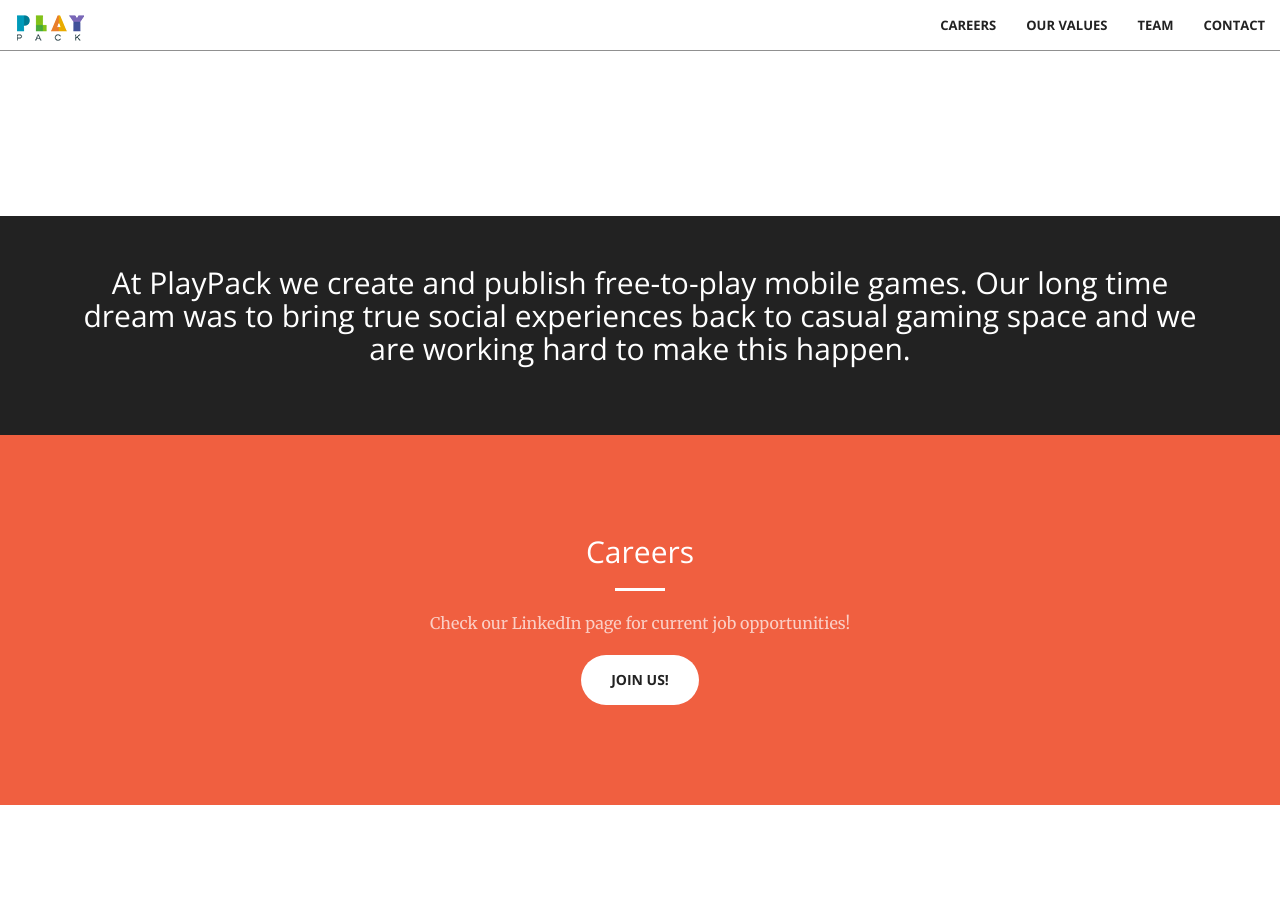
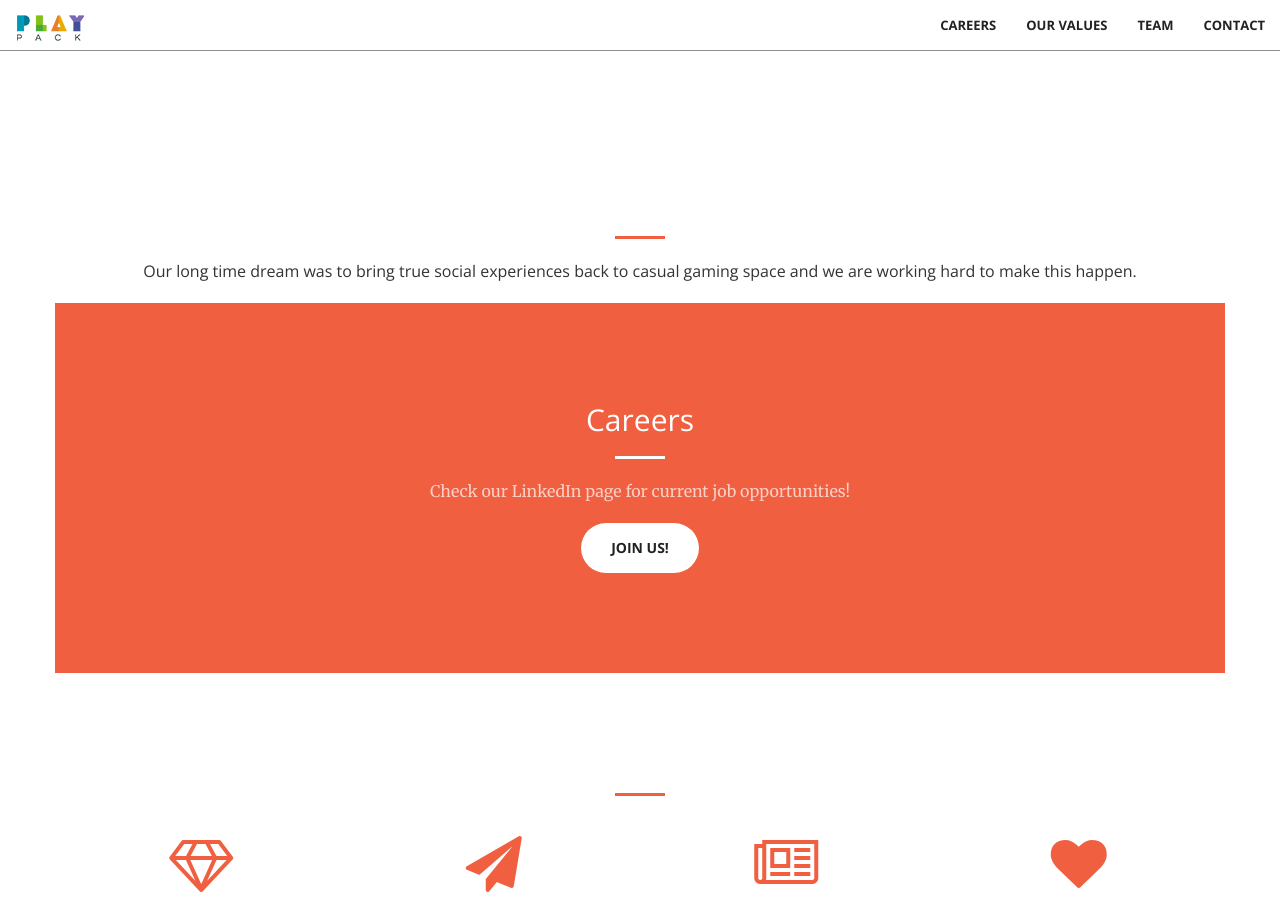
Before and after one commit to TatianaPP/newsite, a Jekyll site: the page built from index.html, in a window 1280 px wide and 900 px high, scrolled down 684 px. Built offline with Jekyll 4.4.1, drawn with Linux system fonts in a browser that asks for light colours.

Commit message:
Update info.html

```diff
--- a/_includes/info.html
+++ b/_includes/info.html
@@ -1,7 +1,7 @@
-  <aside class="bg-dark">
-      <div class="container text-center">
-          <div class="call-to-action">
-              <h2>At PlayPack we create and publish free-to-play mobile games. Our long time dream was to bring true social experiences back to casual gaming space and we are working hard to make this happen.</h2>
-          </div>
-      </div>
-  </aside>
+ <div class="container">
+        <div class="row">
+            <div class="text-center">
+                <h2 class="section-heading"At PlayPack we create and publish free-to-play mobile games</h2>
+                <hr class="primary">
+                <p>Our long time dream was to bring true social experiences back to casual gaming space and we are working hard to make this happen.</p>
+            </div>
```
